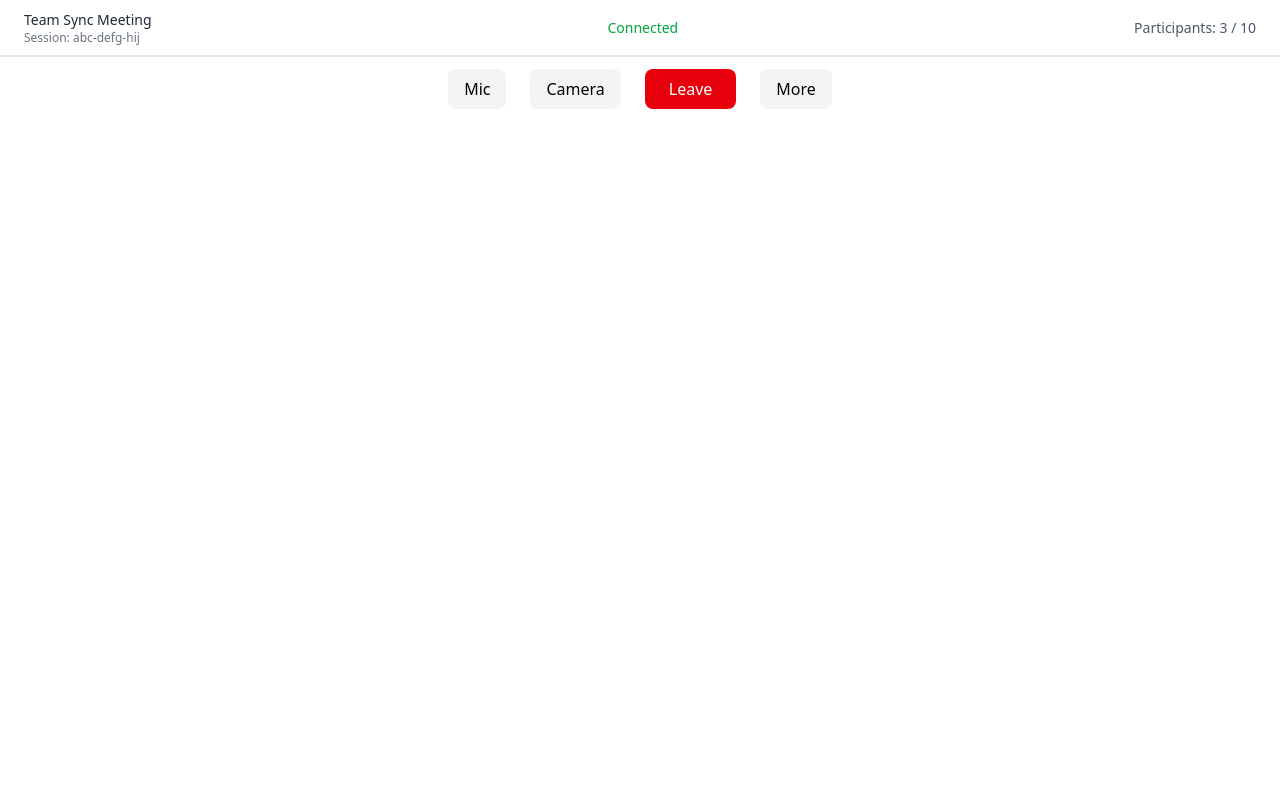
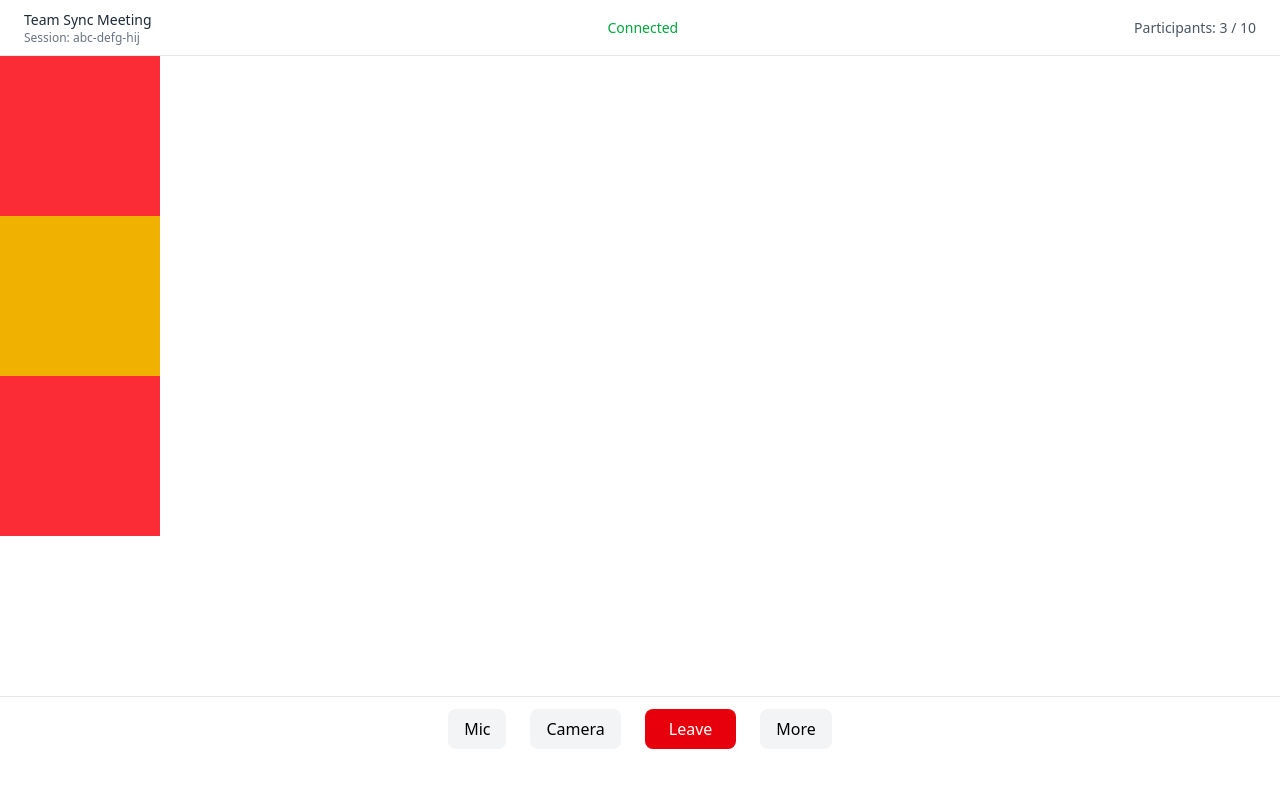
Before and after one commit to THARUNJP/hangout, a React (Vite) app: page /meet/abc-defg-hij in a window 1280 px wide. Shown: the top 788 px of the page. Built offline with nearby package versions, Linux system fonts and the light colour scheme.

Commit message:
video grid added and helper for grid class added

```diff
--- /dev/null
+++ b/src/components/meet/components/video.tsx
@@ -0,0 +1,13 @@
+export default function VideoGrid(){
+
+    return(
+        <div className="h-[80vh]">
+        <div className="grid-col-3">
+            <div className="bg-red-500 h-40 w-40"></div>
+            <div className="bg-yellow-500 h-40 w-40"></div>
+            <div className="bg-red-500 h-40 w-40"></div>
+        </div>
+        </div>
+    )
+
+}
--- a/src/components/meet/index.tsx
+++ b/src/components/meet/index.tsx
@@ -1,10 +1,12 @@
 import MeetFooter from "./components/footer";
 import MeetHeader from "./components/header";
+import VideoGrid from "./components/video";
 
 export default function Meet() {
   return (
     <main>
       <MeetHeader />
+      <VideoGrid />
       <MeetFooter />
     </main>
   );
--- /dev/null
+++ b/src/lib/helper.ts
@@ -0,0 +1,21 @@
+export function getGridClass(count: number) {
+  switch (true) {
+    case count === 1:
+      return "grid-cols-1 grid-rows-1";
+
+    case count === 2:
+      return "grid-cols-2 grid-rows-1";
+
+    case count <= 4:
+      return "grid-cols-2 grid-rows-2";
+
+    case count <= 6:
+      return "grid-cols-3 grid-rows-2";
+
+    case count <= 9:
+      return "grid-cols-3 grid-rows-3";
+
+    default:
+      return "grid-cols-4 grid-rows-3";
+  }
+}
```
